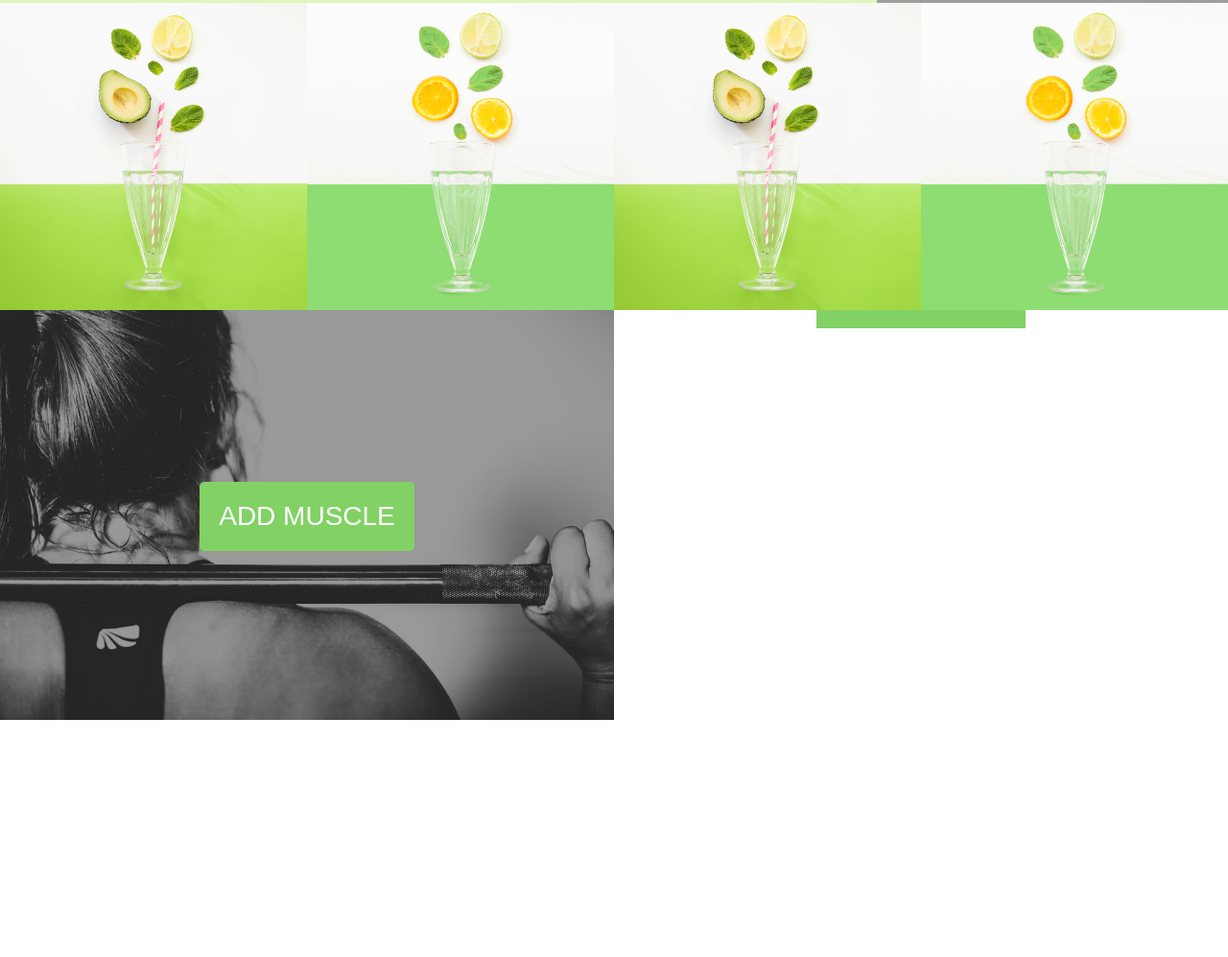
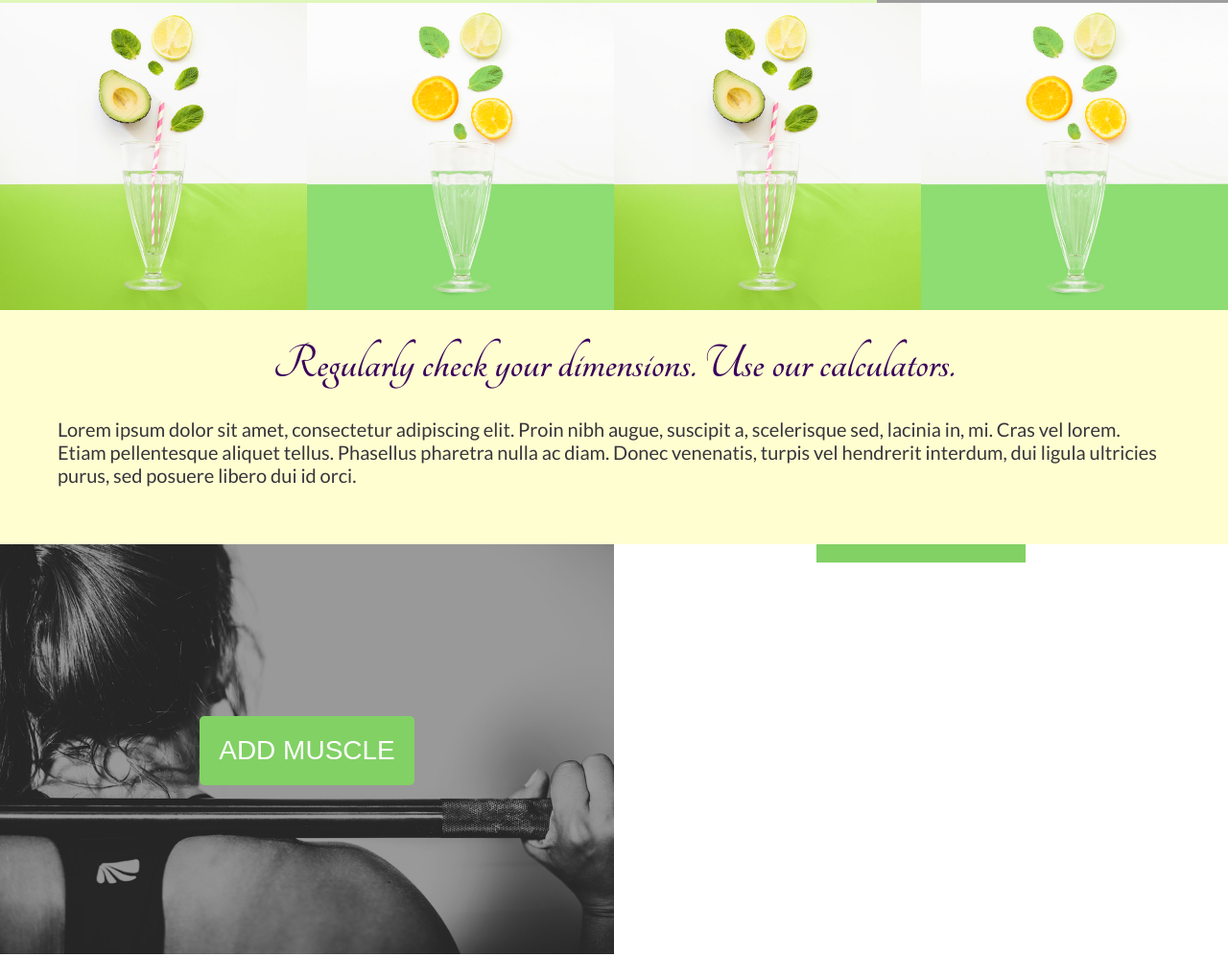
Before and after one commit to och-karr/smoothie-delight-mw, a website: page app/index.html in a window 1280 px wide. Shown: the part 1045-2042 px from the top of the page at 96% size. Before the commit the page ends 1798 px from the top, so only its background shows below. Drawn offline with nearby package versions, Linux system fonts and the light colour scheme; files that its build step writes are made by us from their sources; grey boxes are pictures that could not be loaded.

Commit message:
Add intro to banners.

```diff
--- a/app/index.html
+++ b/app/index.html
@@ -211,7 +211,17 @@
         </section>
 
         <section class="banners">
-            <article class="banners-intro"></article>
+            <article class="banners-intro">
+                <h2 class="banners-intro-title">Regularly check your dimensions. Use our calculators.</h2>
+                <div class="banners-intro-content">
+                    <p class="">Lorem ipsum dolor sit amet, consectetur adipiscing elit.
+                        Proin nibh augue, suscipit a, scelerisque sed, lacinia in, mi.
+                        Cras vel lorem. Etiam pellentesque aliquet tellus.
+                        Phasellus pharetra nulla ac diam. Donec venenatis,
+                        turpis vel hendrerit interdum, dui ligula ultricies purus,
+                        sed posuere libero dui id orci. </p>
+                </div>
+            </article>
             <div class="banner banners-first">
                 <img src="./images/media/muscle.jpg" alt="" class="banner-img banners-first-img">
                 <div class="banner-content">
--- a/app/scss/modules/_banners.scss
+++ b/app/scss/modules/_banners.scss
@@ -1,7 +1,18 @@
 .banners {
 
     &-intro {
+        padding: 30px;
+        font-size: 20px;
+        background-color: $bcg-clr-3;
 
+        &-title {
+            text-align: center;
+            color: $title-clr;
+        }
+
+        &-content {
+            padding: 30px 30px;
+        }
     }
 
     .banner {
--- a/app/scss/variables/_colors.scss
+++ b/app/scss/variables/_colors.scss
@@ -1,6 +1,7 @@
 $bcg-clr-1: rgb(223, 247, 186);
 // $bcg-clr-2: rgb(255, 211, 66);
 $bcg-clr-2: rgba(252, 228, 148, 0.9);
+$bcg-clr-3: rgba(255, 254, 204, 0.9);
 $text-clr: #37353B;
 $title-clr: rgb(58, 0, 92);
 $detail-clr-1: rgb(58, 0, 92);
```
Also changed, not shown: app/css/styles.css, dist/css/styles.min.css, dist/index.html.
